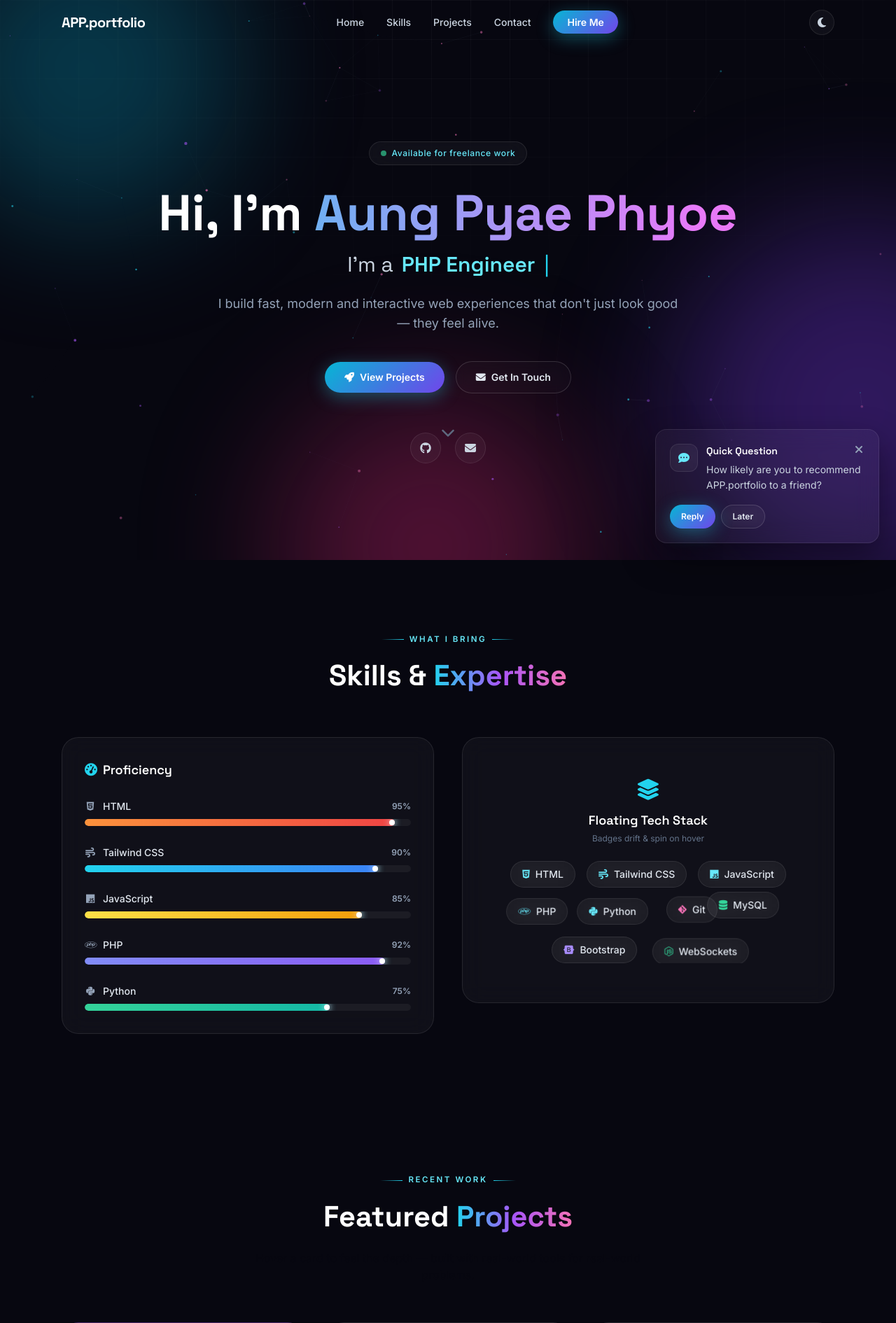
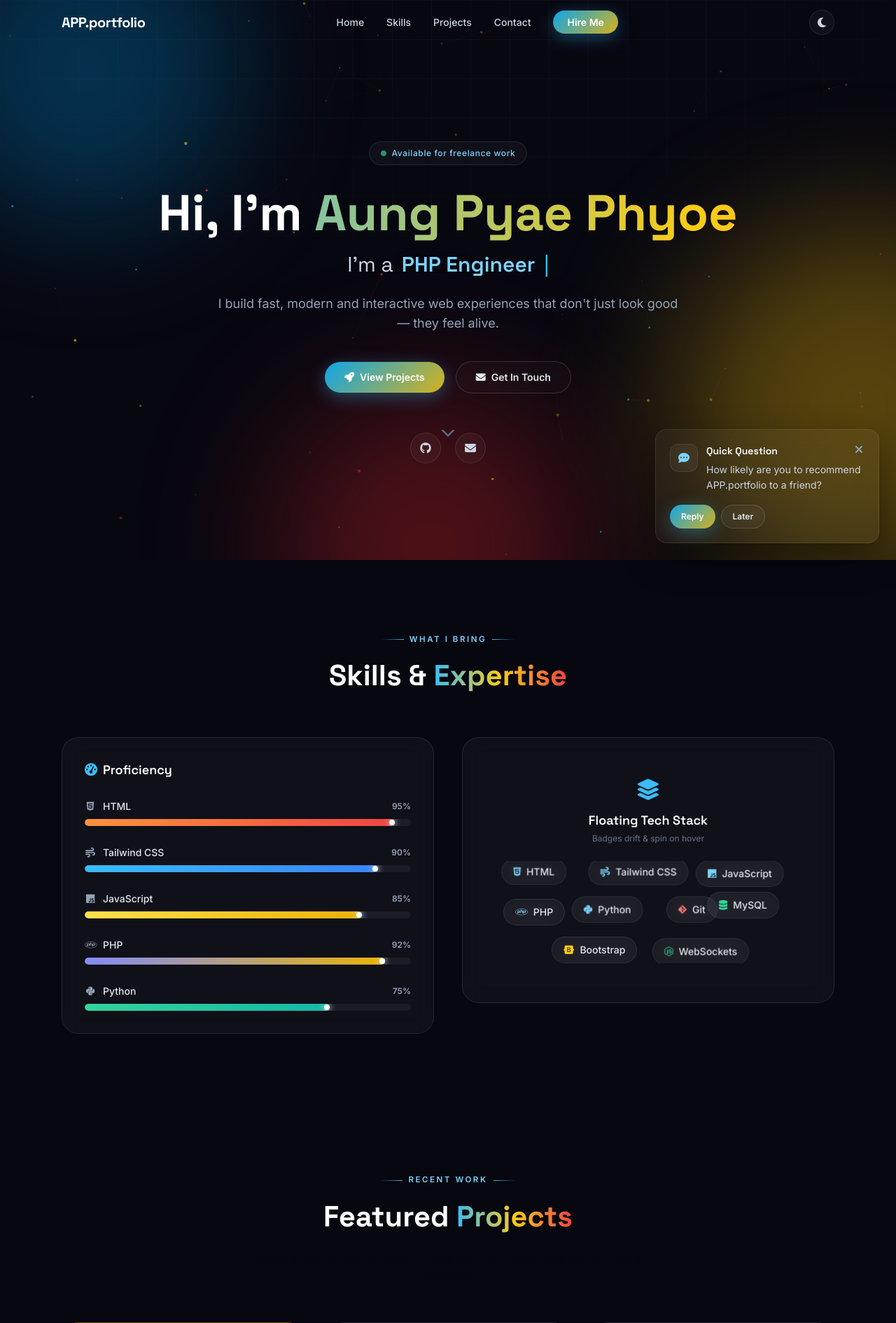
Before and after one commit to DeeLiso/app.portfolio, a PHP site: page /index.html in a window 1280 px wide. Shown: the top 1890 px of the page at 70% size. Run offline with PHP 8.4, Linux system fonts and the light colour scheme; some libraries are stand-ins or nearby versions.

Commit message:
Theme colors: sky blue + yellow + red (override all Tailwind palettes + CSS + particles)

```diff
--- a/assets/css/style.css
+++ b/assets/css/style.css
@@ -6,9 +6,9 @@
 :root {
     --glass-bg: rgba(255, 255, 255, 0.04);
     --glass-border: rgba(255, 255, 255, 0.09);
-    --neon: #22d3ee;
-    --neon2: #a855f7;
-    --neon3: #f472b6;
+    --neon: #38bdf8;
+    --neon2: #facc15;
+    --neon3: #ef4444;
 }
 
 html {
@@ -31,9 +31,9 @@ body {
     opacity: 0.35;
     animation: orb-drift 18s ease-in-out infinite alternate;
 }
-.orb-cyan   { width: 420px; height: 420px; top: -120px; left: -100px;  background: #0891b2; }
-.orb-violet { width: 480px; height: 480px; top: 40%;   right: -160px; background: #7c3aed; animation-delay: -6s; }
-.orb-pink   { width: 380px; height: 380px; bottom: -140px; left: 30%; background: #db2777; animation-delay: -12s; }
+.orb-cyan   { width: 420px; height: 420px; top: -120px; left: -100px;  background: #0284c7; }
+.orb-violet { width: 480px; height: 480px; top: 40%;   right: -160px; background: #eab308; animation-delay: -6s; }
+.orb-pink   { width: 380px; height: 380px; bottom: -140px; left: 30%; background: #dc2626; animation-delay: -12s; }
 
 @keyframes orb-drift {
     0%   { transform: translate(0, 0) scale(1); }
@@ -62,14 +62,14 @@ body {
 
 /* ---------- Text highlight (selection) ---------- */
 ::selection {
-    background-image: linear-gradient(135deg, rgba(34, 211, 238, 0.55), rgba(168, 85, 247, 0.55), rgba(244, 114, 182, 0.55));
+    background-image: linear-gradient(135deg, rgba(56, 189, 248, 0.55), rgba(250, 204, 21, 0.55), rgba(239, 68, 68, 0.55));
     color: #ffffff;
-    text-shadow: 0 0 12px rgba(34, 211, 238, 0.6);
+    text-shadow: 0 0 12px rgba(56, 189, 248, 0.6);
 }
 ::-moz-selection {
-    background-image: linear-gradient(135deg, rgba(34, 211, 238, 0.55), rgba(168, 85, 247, 0.55), rgba(244, 114, 182, 0.55));
+    background-image: linear-gradient(135deg, rgba(56, 189, 248, 0.55), rgba(250, 204, 21, 0.55), rgba(239, 68, 68, 0.55));
     color: #ffffff;
-    text-shadow: 0 0 12px rgba(34, 211, 238, 0.6);
+    text-shadow: 0 0 12px rgba(56, 189, 248, 0.6);
 }
 
 /* ---------- Glassmorphism ---------- */
@@ -105,9 +105,9 @@ body {
 .btn-glow {
     position: relative;
     color: #fff;
-    background: linear-gradient(135deg, #06b6d4, #7c3aed 55%, #c026d3);
+    background: linear-gradient(135deg, #0ea5e9, #eab308 55%, #dc2626);
     background-size: 200% 200%;
-    box-shadow: 0 6px 24px rgba(34, 211, 238, 0.35);
+    box-shadow: 0 6px 24px rgba(56, 189, 248, 0.35);
     transition: background-position 0.5s ease, transform 0.3s ease, box-shadow 0.3s ease;
     overflow: hidden;
     z-index: 0;
@@ -116,7 +116,7 @@ body {
     content: '';
     position: absolute;
     inset: 0;
-    background: linear-gradient(135deg, #7c3aed, #c026d3 55%, #06b6d4);
+    background: linear-gradient(135deg, #eab308, #dc2626 55%, #0ea5e9);
     background-size: 200% 200%;
     opacity: 0;
     transition: opacity 0.4s ease;
@@ -177,7 +177,7 @@ body {
     font-weight: 600;
     letter-spacing: 0.22em;
     text-transform: uppercase;
-    color: #67e8f9;
+    color: #7dd3fc;
 }
 .section-tag::before {
     content: '';
@@ -209,7 +209,7 @@ body {
 .skill-bar {
     width: 0;
     transition: width 1.4s cubic-bezier(0.22, 1, 0.36, 1);
-    box-shadow: 0 0 12px rgba(34, 211, 238, 0.45);
+    box-shadow: 0 0 12px rgba(56, 189, 248, 0.45);
     position: relative;
 }
 .skill-bar::after {
@@ -334,7 +334,7 @@ body {
 ::-webkit-scrollbar { width: 9px; }
 ::-webkit-scrollbar-track { background: #070710; }
 ::-webkit-scrollbar-thumb {
-    background: linear-gradient(180deg, #06b6d4, #7c3aed);
+    background: linear-gradient(180deg, #0ea5e9, #eab308);
     border-radius: 9999px;
 }
 
--- a/assets/js/main.js
+++ b/assets/js/main.js
@@ -94,7 +94,7 @@
     if (canvas && !prefersReduced) {
         const ctx = canvas.getContext('2d');
         let W, H, particles = [];
-        const COLORS = ['#22d3ee', '#a855f7', '#f472b6'];
+        const COLORS = ['#38bdf8', '#facc15', '#ef4444'];
 
         const resize = () => {
             W = canvas.width = canvas.offsetWidth;
--- a/index.html
+++ b/index.html
@@ -34,13 +34,38 @@
                     },
                     colors: {
                         base: '#070710',
-                        neon: '#22d3ee',
-                        neon2: '#a855f7',
-                        neon3: '#f472b6',
+                        neon: '#38bdf8',
+                        neon2: '#facc15',
+                        neon3: '#ef4444',
+                        cyan: {
+                            50:'#f0f9ff',100:'#e0f2fe',200:'#bae6fd',300:'#7dd3fc',
+                            400:'#38bdf8',500:'#0ea5e9',600:'#0284c7',700:'#0369a1',
+                            800:'#075985',900:'#0c4a6e',950:'#082f49'
+                        },
+                        violet: {
+                            50:'#fffbeb',100:'#fef3c7',200:'#fde68a',300:'#fcd34d',
+                            400:'#facc15',500:'#eab308',600:'#ca8a04',700:'#a16207',
+                            800:'#854d0e',900:'#713f12',950:'#422006'
+                        },
+                        fuchsia: {
+                            50:'#fffbeb',100:'#fef3c7',200:'#fde68a',300:'#fcd34d',
+                            400:'#facc15',500:'#eab308',600:'#ca8a04',700:'#a16207',
+                            800:'#854d0e',900:'#713f12',950:'#422006'
+                        },
+                        pink: {
+                            50:'#fef2f2',100:'#fee2e2',200:'#fecaca',300:'#fca5a5',
+                            400:'#f87171',500:'#ef4444',600:'#dc2626',700:'#b91c1c',
+                            800:'#991b1b',900:'#7f1d1d',950:'#450a0a'
+                        },
+                        amber: {
+                            50:'#fffbeb',100:'#fef3c7',200:'#fde68a',300:'#fcd34d',
+                            400:'#facc15',500:'#eab308',600:'#ca8a04',700:'#a16207',
+                            800:'#854d0e',900:'#713f12',950:'#422006'
+                        }
                     },
                     boxShadow: {
-                        'neon': '0 0 40px rgba(34,211,238,.35)',
-                        'neon-violet': '0 0 40px rgba(168,85,247,.35)',
+                        'neon': '0 0 40px rgba(56,189,248,.35)',
+                        'neon-violet': '0 0 40px rgba(250,204,21,.35)',
                     },
                 }
             }
@@ -57,7 +82,7 @@
 <body class="bg-base text-slate-200 font-body overflow-x-hidden">
 
     <!-- Scroll progress bar -->
-    <div id="scroll-progress" class="fixed top-0 left-0 h-[3px] z-[60] pointer-events-none" style="width:0%; background:linear-gradient(90deg,#22d3ee,#a855f7,#f472b6); box-shadow:0 0 12px rgba(34,211,238,.6);"></div>
+    <div id="scroll-progress" class="fixed top-0 left-0 h-[3px] z-[60] pointer-events-none" style="width:0%; background:linear-gradient(90deg,#38bdf8,#facc15,#ef4444); box-shadow:0 0 12px rgba(56,189,248,.6);"></div>
 
     <!-- Ambient background orbs -->
     <div class="fixed inset-0 -z-10 pointer-events-none overflow-hidden" aria-hidden="true">
@@ -297,23 +322,23 @@
 
                     <div class="badge-cloud flex flex-wrap justify-center gap-3 sm:gap-4 overflow-hidden">
                                                     <span class="badge glass px-4 py-2 rounded-full text-sm font-medium flex items-center gap-2"
-                                  style="--delay: 8s; --x: -1px;">
+                                  style="--delay: 2s; --x: -14px;">
                                 <i class="fa-brands fa-html5 text-cyan-300"></i>
                                 HTML                            </span>
                                                     <span class="badge glass px-4 py-2 rounded-full text-sm font-medium flex items-center gap-2"
-                                  style="--delay: 7s; --x: 2px;">
+                                  style="--delay: 6s; --x: 7px;">
                                 <i class="fa-solid fa-wind text-cyan-300"></i>
                                 Tailwind CSS                            </span>
                                                     <span class="badge glass px-4 py-2 rounded-full text-sm font-medium flex items-center gap-2"
-                                  style="--delay: 8s; --x: -5px;">
+                                  style="--delay: 1s; --x: -14px;">
                                 <i class="fa-brands fa-js text-cyan-300"></i>
                                 JavaScript                            </span>
                                                     <span class="badge glass px-4 py-2 rounded-full text-sm font-medium flex items-center gap-2"
-                                  style="--delay: 1s; --x: 18px;">
+                                  style="--delay: 8s; --x: -21px;">
                                 <i class="fa-brands fa-php text-cyan-300"></i>
                                 PHP                            </span>
                                                     <span class="badge glass px-4 py-2 rounded-full text-sm font-medium flex items-center gap-2"
-                                  style="--delay: 1s; --x: 5px;">
+                                  style="--delay: 2s; --x: -7px;">
                                 <i class="fa-brands fa-python text-cyan-300"></i>
                                 Python                            </span>
                                                 <span class="badge glass px-4 py-2 rounded-full text-sm font-medium flex items-center gap-2"
```
Also changed, not shown: other parts of assets/css/style.css (+21 -21 lines), includes/header.php (+31 -6 lines).
